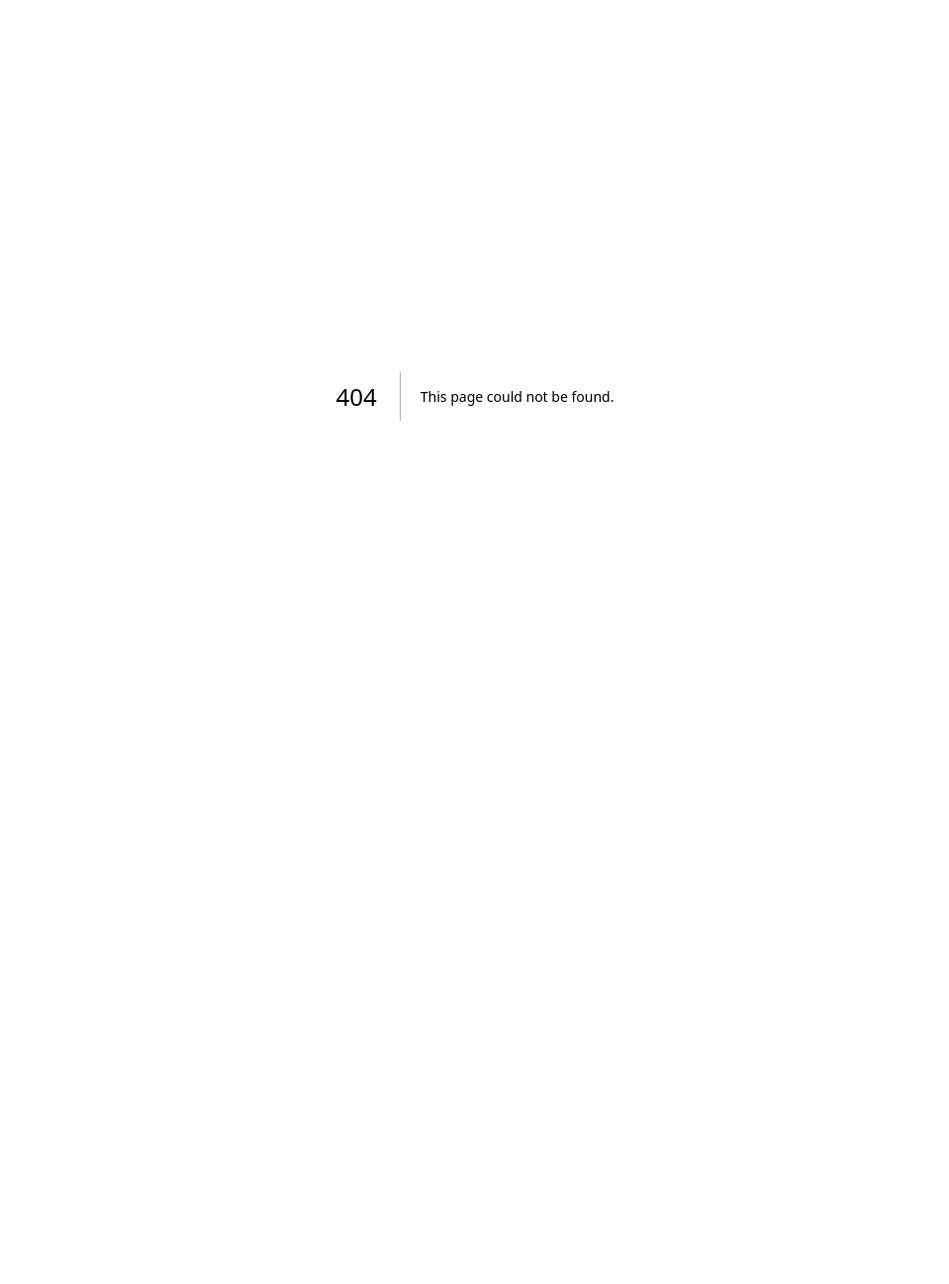
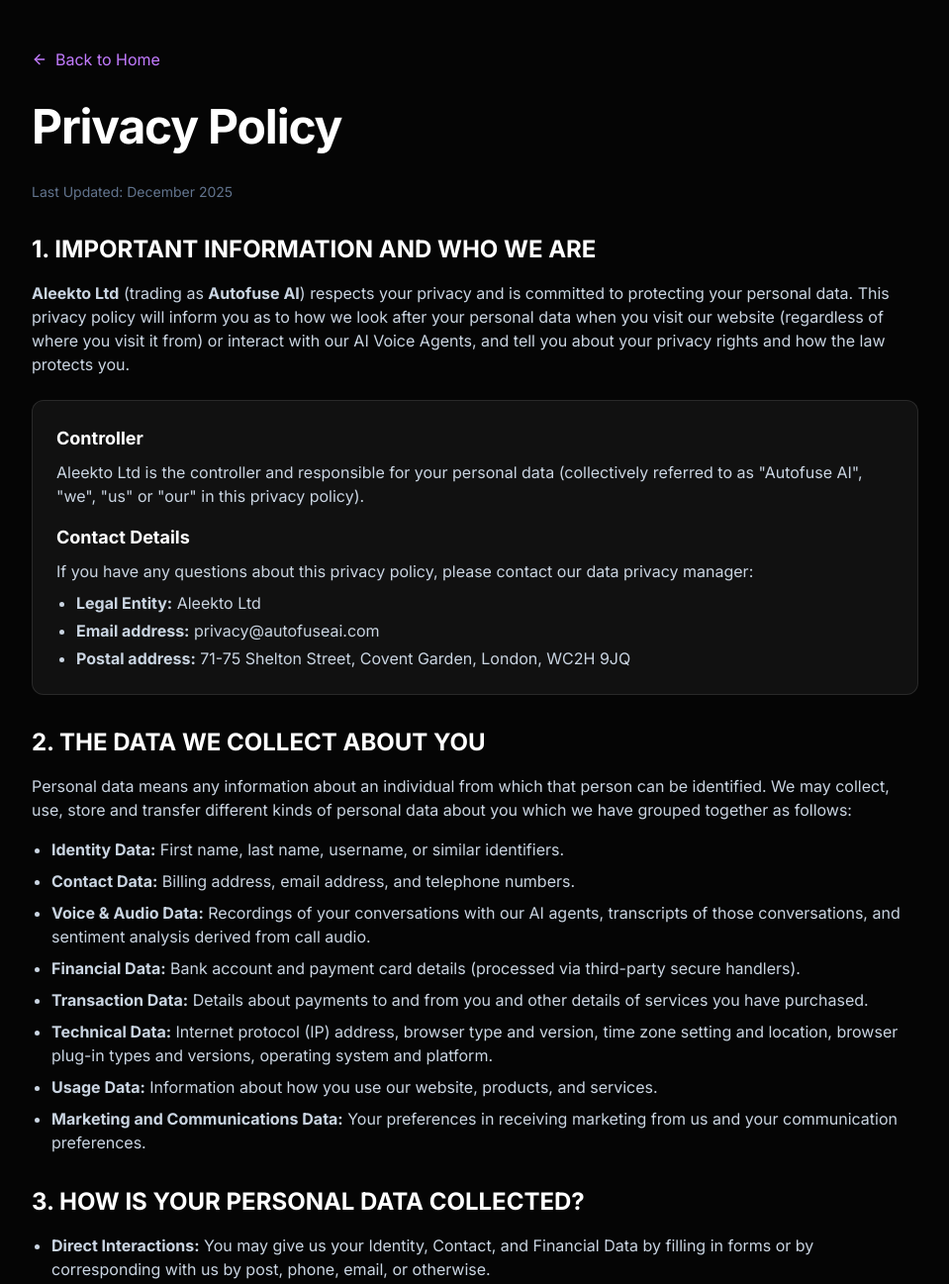
Before and after one commit to tahaissaoui-maker/autofuse-ai, a Next.js app: page /privacy in a window 1280 px wide. Before the commit this address had no page. Shown: the top 1297 px of the page at 99% size, without its empty margins (160-1119 px from the left). Before the commit the page ends 800 px from the top, so only its background shows below. Built offline with nearby package versions, Linux system fonts and the light colour scheme.

Commit message:
Add Privacy Policy page
This file contains the Privacy Policy for Autofuse AI, detailing the company's data collection practices, user rights, and contact information.

```diff
--- /dev/null
+++ b/app/privacy/page.tsx
@@ -0,0 +1,120 @@
+import React from "react";
+import Link from "next/link";
+import { ArrowLeft } from "lucide-react";
+
+export default function PrivacyPolicy() {
+  return (
+    <div className="min-h-screen bg-[#050505] text-slate-300 font-sans selection:bg-purple-500/30 py-12 px-4 sm:px-6 lg:px-8">
+      <div className="mx-auto max-w-4xl">
+        <Link
+          href="/"
+          className="inline-flex items-center gap-2 text-purple-400 hover:text-purple-300 mb-8 transition-colors"
+        >
+          <ArrowLeft className="h-4 w-4" /> Back to Home
+        </Link>
+
+        <article className="prose prose-invert prose-purple max-w-none space-y-8">
+          <h1 className="text-3xl md:text-5xl font-bold text-white tracking-tight">Privacy Policy</h1>
+          <p className="text-sm text-slate-500">Last Updated: December 2025</p>
+
+          <section className="space-y-4">
+            <h2 className="text-2xl font-bold text-white mt-8 mb-4">1. IMPORTANT INFORMATION AND WHO WE ARE</h2>
+            <p>
+              <strong>Aleekto Ltd</strong> (trading as <strong>Autofuse AI</strong>) respects your privacy and is committed to protecting your personal data. This privacy policy will inform you as to how we look after your personal data when you visit our website (regardless of where you visit it from) or interact with our AI Voice Agents, and tell you about your privacy rights and how the law protects you.
+            </p>
+            <div className="bg-white/5 border border-white/10 rounded-xl p-6 my-6">
+              <h3 className="text-lg font-bold text-white mb-2">Controller</h3>
+              <p>Aleekto Ltd is the controller and responsible for your personal data (collectively referred to as "Autofuse AI", "we", "us" or "our" in this privacy policy).</p>
+              <h3 className="text-lg font-bold text-white mt-4 mb-2">Contact Details</h3>
+              <p>If you have any questions about this privacy policy, please contact our data privacy manager:</p>
+              <ul className="list-disc pl-5 mt-2 space-y-1">
+                <li><strong>Legal Entity:</strong> Aleekto Ltd</li>
+                <li><strong>Email address:</strong> privacy@autofuseai.com</li>
+                <li><strong>Postal address:</strong> 71-75 Shelton Street, Covent Garden, London, WC2H 9JQ</li>
+              </ul>
+            </div>
+          </section>
+
+          <section className="space-y-4">
+            <h2 className="text-2xl font-bold text-white mt-8 mb-4">2. THE DATA WE COLLECT ABOUT YOU</h2>
+            <p>Personal data means any information about an individual from which that person can be identified. We may collect, use, store and transfer different kinds of personal data about you which we have grouped together as follows:</p>
+            <ul className="list-disc pl-5 space-y-2">
+              <li><strong>Identity Data:</strong> First name, last name, username, or similar identifiers.</li>
+              <li><strong>Contact Data:</strong> Billing address, email address, and telephone numbers.</li>
+              <li><strong>Voice & Audio Data:</strong> Recordings of your conversations with our AI agents, transcripts of those conversations, and sentiment analysis derived from call audio.</li>
+              <li><strong>Financial Data:</strong> Bank account and payment card details (processed via third-party secure handlers).</li>
+              <li><strong>Transaction Data:</strong> Details about payments to and from you and other details of services you have purchased.</li>
+              <li><strong>Technical Data:</strong> Internet protocol (IP) address, browser type and version, time zone setting and location, browser plug-in types and versions, operating system and platform.</li>
+              <li><strong>Usage Data:</strong> Information about how you use our website, products, and services.</li>
+              <li><strong>Marketing and Communications Data:</strong> Your preferences in receiving marketing from us and your communication preferences.</li>
+            </ul>
+          </section>
+
+          <section className="space-y-4">
+            <h2 className="text-2xl font-bold text-white mt-8 mb-4">3. HOW IS YOUR PERSONAL DATA COLLECTED?</h2>
+            <ul className="list-disc pl-5 space-y-2">
+              <li><strong>Direct Interactions:</strong> You may give us your Identity, Contact, and Financial Data by filling in forms or by corresponding with us by post, phone, email, or otherwise.</li>
+              <li><strong>AI Voice Interactions:</strong> When you speak with our AI agents (via the "Live Demo" or client deployments), we collect Voice & Audio Data and call metadata (duration, time of call).</li>
+              <li><strong>Automated Technologies:</strong> As you interact with our website, we automatically collect Technical Data about your equipment, browsing actions, and patterns.</li>
+              <li><strong>Third Parties:</strong> We may receive personal data about you from various third parties, including Analytics providers (e.g., Google Analytics, Hyros), Advertising networks (e.g., Meta, Google Ads), and Payment providers (e.g., Stripe).</li>
+            </ul>
+          </section>
+
+          <section className="space-y-4">
+            <h2 className="text-2xl font-bold text-white mt-8 mb-4">4. HOW WE USE YOUR PERSONAL DATA</h2>
+            <p>We will only use your personal data when the law allows us to. Most commonly, we will use your personal data in the following circumstances:</p>
+            <ul className="list-disc pl-5 space-y-2">
+              <li><strong>Performance of Contract:</strong> Where we need to perform the contract we are about to enter into or have entered into with you.</li>
+              <li><strong>Legitimate Interests:</strong> Where it is necessary for our legitimate interests (or those of a third party) and your interests and fundamental rights do not override those interests.</li>
+              <li><strong>Legal Obligation:</strong> Where we need to comply with a legal or regulatory obligation.</li>
+            </ul>
+            <h3 className="text-lg font-bold text-white mt-4">Specific Use of Voice Data</h3>
+            <p>We use Voice & Audio Data to:</p>
+            <ol className="list-decimal pl-5 space-y-1">
+              <li>Demonstrate our service capabilities (in the case of the Live Demo).</li>
+              <li>Quality assurance and training of our AI models to improve accuracy.</li>
+              <li>Transcribe requests to fulfill service actions (e.g., booking appointments).</li>
+            </ol>
+          </section>
+
+          <section className="space-y-4">
+            <h2 className="text-2xl font-bold text-white mt-8 mb-4">5. DISCLOSURES OF YOUR PERSONAL DATA</h2>
+            <p>We may share your personal data with the parties set out below for the purposes set out in section 4:</p>
+            <ul className="list-disc pl-5 space-y-2">
+              <li><strong>AI & Telephony Infrastructure:</strong> Third-party providers that power our AI voice capabilities (e.g., Vapi, Bland AI, Twilio, OpenAI).</li>
+              <li><strong>Internal Business Tools:</strong> Slack, ActiveCampaign, Hyros, Google Analytics, Meta Pixel, Zapier, Stripe, Payfunnels, DocuSign, Skool.com.</li>
+              <li><strong>Professional Advisers:</strong> Lawyers, bankers, auditors, and insurers.</li>
+              <li><strong>Regulators:</strong> HM Revenue & Customs and other authorities.</li>
+            </ul>
+          </section>
+
+          <section className="space-y-4">
+            <h2 className="text-2xl font-bold text-white mt-8 mb-4">6. INTERNATIONAL TRANSFERS</h2>
+            <p>Many of our external third parties (such as OpenAI, Google, Stripe) are based outside the UK and the European Economic Area (EEA). Whenever we transfer your personal data out of the UK or EEA, we ensure a similar degree of protection is afforded to it by ensuring at least one of the following safeguards is implemented:</p>
+            <ul className="list-disc pl-5 space-y-2">
+              <li>We will only transfer your personal data to countries that have been deemed to provide an adequate level of protection for personal data; or</li>
+              <li>Where we use certain service providers, we may use specific contracts approved for use in the UK/EEA which give personal data the same protection it has in the UK/EEA.</li>
+            </ul>
+          </section>
+
+          <section className="space-y-4">
+            <h2 className="text-2xl font-bold text-white mt-8 mb-4">7. DATA RETENTION</h2>
+            <p><strong>How long will you use my personal data for?</strong></p>
+            <p>We will only retain your personal data for as long as necessary to fulfil the purposes we collected it for, including for the purposes of satisfying any legal, accounting, or reporting requirements.</p>
+            <ul className="list-disc pl-5 space-y-2">
+              <li><strong>Client Data:</strong> Kept for the duration of the relationship plus 6 years (for tax/legal purposes).</li>
+              <li><strong>Voice/Demo Data:</strong> Retained for a period necessary to analyze performance and improve AI models, after which it is anonymized or deleted.</li>
+            </ul>
+          </section>
+
+          <section className="space-y-4">
+            <h2 className="text-2xl font-bold text-white mt-8 mb-4">8. YOUR LEGAL RIGHTS</h2>
+            <p>Under certain circumstances, you have rights under data protection laws in relation to your personal data, including the right to request access, correction, erasure, restriction, transfer, or to object to processing. To exercise any of these rights, please contact us at privacy@autofuseai.com.</p>
+          </section>
+
+          <div className="h-20" />
+        </article>
+      </div>
+    </div>
+  );
+}
```
